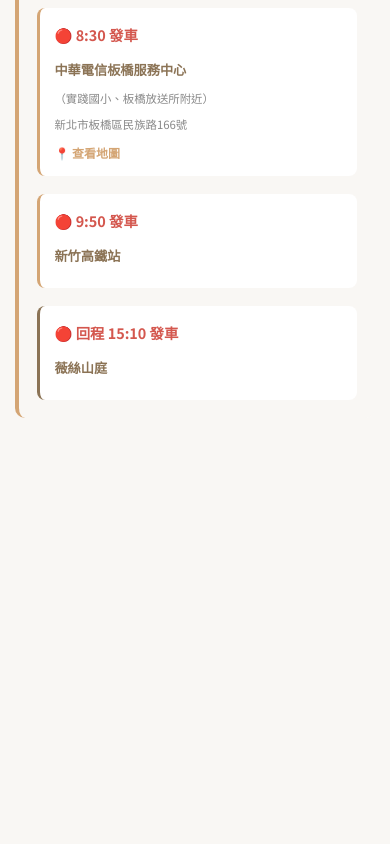
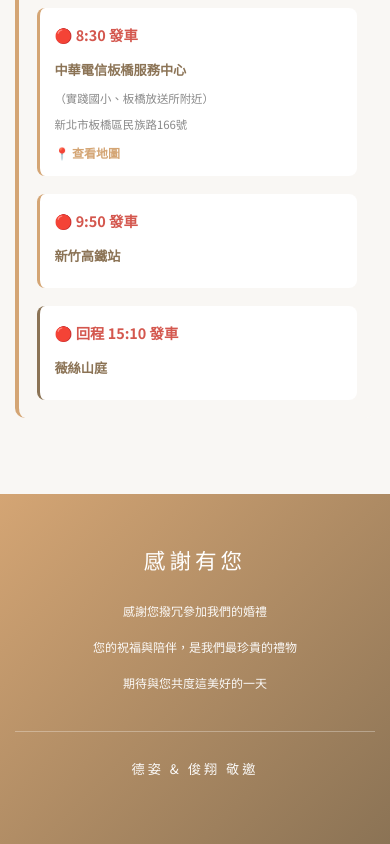
Before and after one commit to qwas1049/wedding-invitation, a React (Vite) app: page / in a window 390 px wide. Shown: the part 5388-6232 px from the top of the page. Before the commit the page ends 5882 px from the top, so only its background shows below. Built offline with nearby package versions, Linux system fonts and the light colour scheme; a web font is replaced by a local one.

Commit message:
Add: Thank you section for guests

```diff
--- a/src/App.tsx
+++ b/src/App.tsx
@@ -4,6 +4,7 @@ import WeddingInfo from './components/WeddingInfo';
 import Schedule from './components/Schedule';
 import Gallery from './components/Gallery';
 import Travel from './components/Travel';
+import ThankYou from './components/ThankYou';
 import './App.css';
 
 function App() {
@@ -15,6 +16,7 @@ function App() {
       <Schedule />
       <Gallery />
       <Travel />
+      <ThankYou />
     </div>
   );
 }
--- /dev/null
+++ b/src/components/ThankYou.css
@@ -0,0 +1,73 @@
+.thank-you {
+  background: linear-gradient(135deg, #d4a574, #8b7355);
+  color: #fff;
+  padding: 80px 0;
+}
+
+.thank-you-content {
+  text-align: center;
+  max-width: 800px;
+  margin: 0 auto;
+}
+
+.thank-you-content h2 {
+  font-size: 2.5rem;
+  margin-bottom: 2rem;
+  letter-spacing: 4px;
+  font-weight: 300;
+}
+
+.thank-you-content p {
+  font-size: 1.2rem;
+  line-height: 2;
+  margin-bottom: 1rem;
+  opacity: 0.95;
+}
+
+.signature {
+  margin-top: 3rem;
+  padding-top: 2rem;
+  border-top: 1px solid rgba(255,255,255,0.3);
+}
+
+.signature p {
+  font-size: 1.3rem;
+  letter-spacing: 3px;
+  font-weight: 500;
+}
+
+@media (max-width: 768px) {
+  .thank-you {
+    padding: 60px 0;
+  }
+
+  .thank-you-content h2 {
+    font-size: 2rem;
+  }
+
+  .thank-you-content p {
+    font-size: 1.1rem;
+  }
+
+  .signature p {
+    font-size: 1.2rem;
+  }
+}
+
+@media (max-width: 480px) {
+  .thank-you {
+    padding: 50px 0;
+  }
+
+  .thank-you-content h2 {
+    font-size: 1.8rem;
+  }
+
+  .thank-you-content p {
+    font-size: 1rem;
+  }
+
+  .signature p {
+    font-size: 1.1rem;
+  }
+}
--- /dev/null
+++ b/src/components/ThankYou.tsx
@@ -0,0 +1,21 @@
+import './ThankYou.css';
+
+const ThankYou = () => {
+  return (
+    <section className="thank-you">
+      <div className="container">
+        <div className="thank-you-content">
+          <h2>感謝有您</h2>
+          <p>感謝您撥冗參加我們的婚禮</p>
+          <p>您的祝福與陪伴，是我們最珍貴的禮物</p>
+          <p>期待與您共度這美好的一天</p>
+          <div className="signature">
+            <p>德姿 & 俊翔 敬邀</p>
+          </div>
+        </div>
+      </div>
+    </section>
+  );
+};
+
+export default ThankYou;
```
